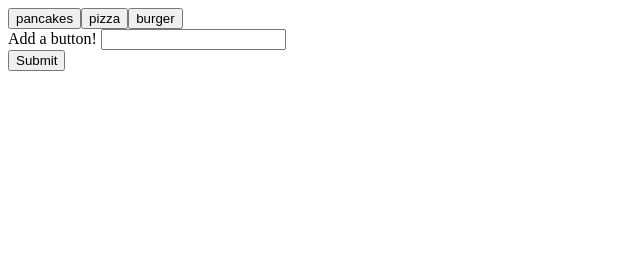
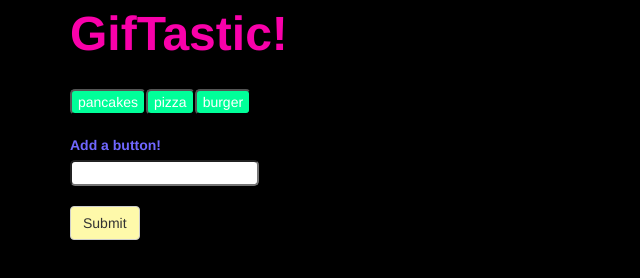
Before and after one commit to raquelclare/GifTastic, a plain HTML site: page index.html in a window 1280 px wide. Shown: the whole page, without its empty margins (0-640 px from the left). Drawn offline with nearby package versions, Linux system fonts and the light colour scheme.

Commit message:
adding some styling

```diff
--- a/gif.js
+++ b/gif.js
@@ -35,6 +35,8 @@ function renderButtons () {
 
 var apiKey = "dc6zaTOxFJmzC";
 
+
+// $(".food").on("click", function(event) {
 function displayFood() {
 
 	// Creating a variable for each item in my topics array and grabbing their value
@@ -82,13 +84,16 @@ function displayFood() {
 
  			// Prepends each gifDiv
     		$("#gifs").prepend(gifDiv);
+
     	}
     })
 }
 
+// ISSUE: The data-state is updating but the src is not
 // Function to have the gif move/stop upon clicking
 function move() {
 // $(".item").on("click", function() {
+
 	var state = $(this).attr("data-state");
 	// console.log(this);
 
--- a/index.html
+++ b/index.html
@@ -2,24 +2,39 @@
 <html lang="en-us">
 <head>
 	<title>GifTastic</title>
+	<link rel="stylesheet" href="https://maxcdn.bootstrapcdn.com/bootstrap/3.3.7/css/bootstrap.min.css" integrity="sha384-BVYiiSIFeK1dGmJRAkycuHAHRg32OmUcww7on3RYdg4Va+PmSTsz/K68vbdEjh4u" crossorigin="anonymous">
+	<link rel="stylesheet" type="text/css" href="style.css">
 </head>
 <body>
 
-	<header></header>
+	<div class="container">
 
-	<div id="food-buttons">
+		<div class="row">
+			<div class="col-md-3">
+			<header><strong>GifTastic!</strong></header><br>
+			</div>
+		</div>
 
-	</div>
+		<div class="row">
+			<div class="col-md-3">
 
-	<form id="food-form">
-		<label for="food-input">Add a button!</label>
-		<input type="text" id="food-input"><br>
+				<div id="food-buttons"></div><br>
+				<form id="food-form">
+					<label for="food-input">Add a button!</label>
+					<input type="text" id="food-input"><br><br>
 
-		<!-- Button triggers new food to be added -->
-		<input id="addButton" type="submit" value="Submit">
-	</form>
+					<!-- Button triggers new food to be added -->
+					<input class="btn btn-default" id="addButton" type="submit" value="Submit">
+				</form>
+			</div>
 
-	<div id="gifs">
+			<div class="col-md-9">
+				<div id="gifs">
+				</div>
+			</div>
+		</div>
+
+		</div>
 
 	</div>
 
--- /dev/null
+++ b/style.css
@@ -0,0 +1,31 @@
+body {
+	background-color: black;
+	color: white;
+}
+
+/*#food-buttons {
+	background-color: pink;
+}*/
+
+.food {
+	background-color: rgb(0,255,153);
+	border-radius: 5px;
+}
+
+header {
+	color: rgb(249, 1, 170);
+	font-size: 48px;
+}
+
+#food-form {
+	color: rgb(112,103,255);
+
+}
+
+#food-input {
+	border-radius: 5px;
+}
+
+#addButton {
+	background-color: rgb(254,249,170);
+}
```
